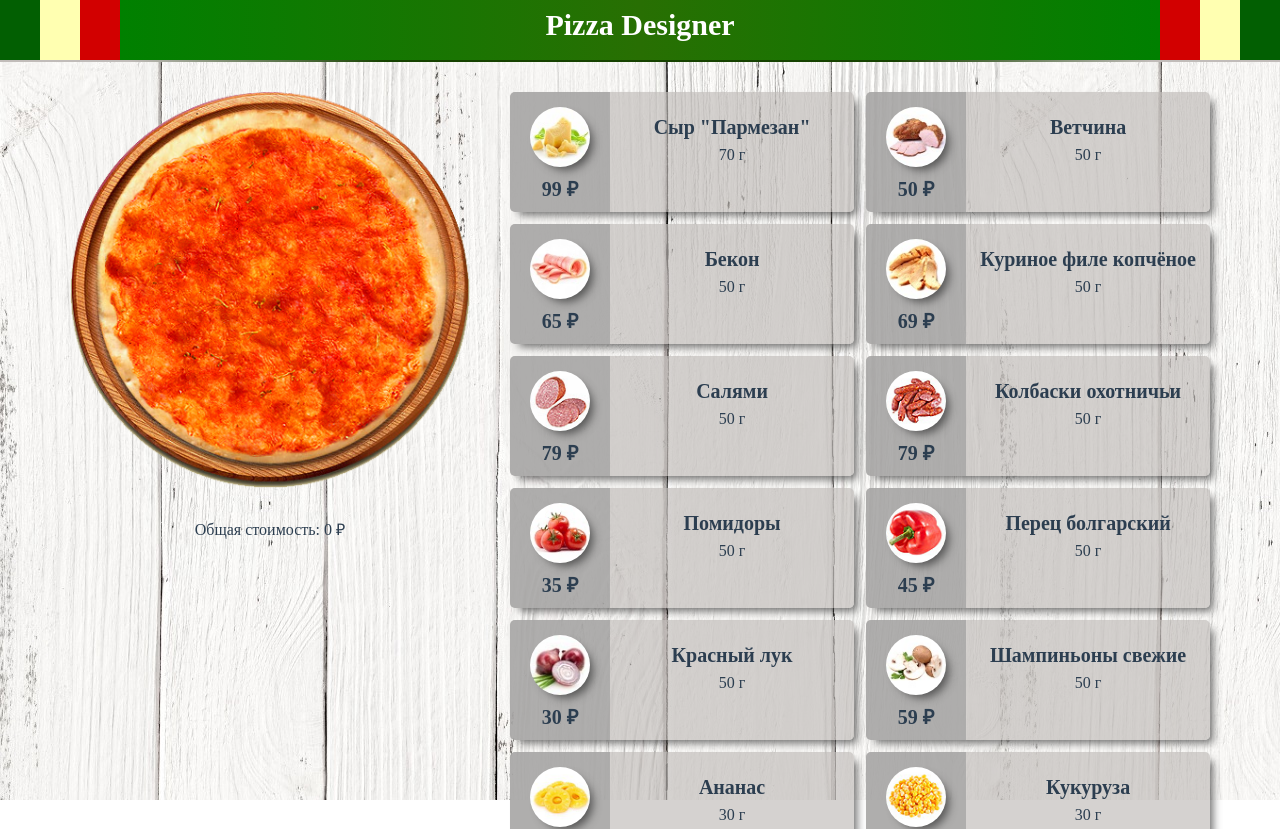
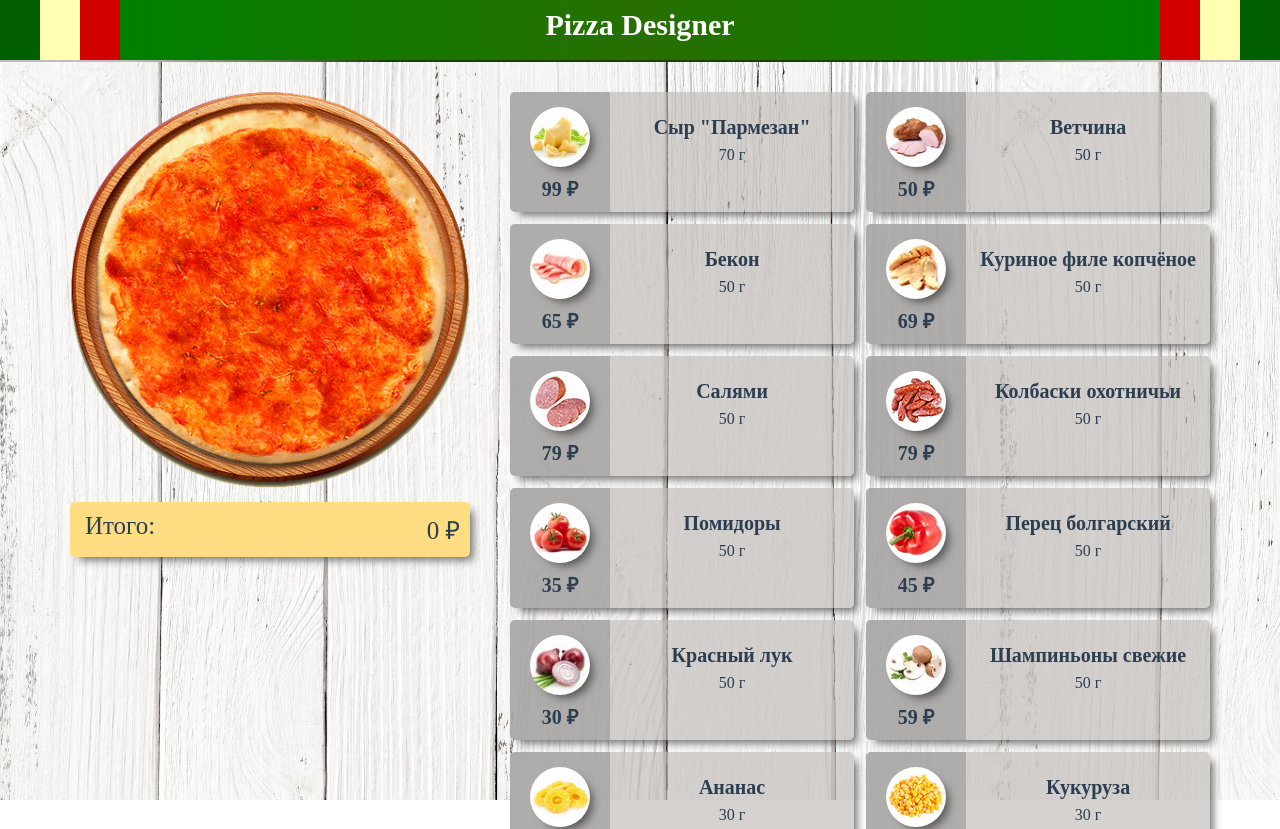
Before and after one commit to VladaMamutova/pizza-designer, a Vue app: page / in a window 1280 px wide. Shown: the top 829 px of the page. Built offline with nearby package versions, Linux system fonts and the light colour scheme.

Commit message:
feat: add style for order sum label

```diff
--- a/src/App.vue
+++ b/src/App.vue
@@ -17,7 +17,7 @@
         </div>
         <div class="ingredients-grid">
           <div class="ingredient-item" v-for="(ingredient, index) in pizzaIngredients" :key="ingredient.id" @click="updateOrder(index)">
-            <div class="ingredient-view" v-bind:class="{ selected: ingredient.hasInOrder }">
+            <div class="ingredient-view" v-bind:class="{ 'selected-view': ingredient.hasInOrder }">
               <img class="ingredient-icon" :src="ingredient.icon">
               <span> {{ ingredient.price }} ₽</span>
             </div>
@@ -26,14 +26,18 @@
                 <b>{{ ingredient.name }}</b>
                 <span class="portion"> {{ ingredient.portion }} г</span>
               </div>
-              <div v-show="ingredient.hasInOrder" class="order-info">
+              <div v-show="ingredient.hasInOrder" class="summary-info">
                 <img src="../static/images/remove.png" @click.stop="removeFromOrder(index)">
                 <div class="portion-count">×{{ getPortion(index) }}</div>
               </div>
             </div>
           </div>
         </div>
-        <p>Общая стоимость: {{ order.fullPrice }} ₽</p>
+        <div class="order-info">
+          <span>Итого:</span>
+          <span></span>
+          <span class="order-sum">{{ order.fullPrice }} ₽</span>
+        </div>
       </div>
     </div>
   </div>
@@ -308,9 +312,27 @@ hr {
   display: block;
 }
 
+.order-info {
+  margin: auto 0 auto 0;
+  padding-top: 10px;
+  font-size: 25px;
+  background-color: #ffdd83;
+  border-radius: 5px;
+  display: grid;
+  grid-template-columns: 100px auto auto;
+  grid-template-rows: 45px;
+  -webkit-box-shadow: 6px 6px 8px -3px rgba(50, 50, 50, 0.7);
+  -moz-box-shadow: 6px 6px 8px -3px rgba(50, 50, 50, 0.7);
+  box-shadow: 6px 6px 8px -3px rgba(50, 50, 50, 0.7);
+}
+
+.order-sum {
+  margin: 0 10px 0 auto;
+}
+
 .ingredients-grid {
   display: grid;
-  grid-template-columns: repeat(auto-fit, minmax(230px, 1fr));
+  grid-template-columns: repeat(auto-fit, minmax(240px, 1fr));
   grid-template-rows: repeat(10, 120px);
   grid-gap: 12px 12px;
   padding-left: 30px;
@@ -341,7 +363,9 @@ hr {
   background-color: #c1bcb9;
 }
 
-.ingredient-item:hover .order-info> img { display: flex; }
+.ingredient-item:hover .summary-info> img {
+  display: flex;
+}
 
 .ingredient-view {
   padding: 15px;
@@ -354,7 +378,7 @@ hr {
   border-radius: 5px 0 0 5px;
 }
 
-.selected {
+.selected-view {
   background: #d7bc74;
 }
 
@@ -403,7 +427,7 @@ hr {
   font-size: 16px;
 }
 
-.order-info {
+.summary-info {
   display: flex;
   flex-direction: row;
   position: absolute;
@@ -411,7 +435,7 @@ hr {
   width: 100%;
 }
 
-.order-info> img {
+.summary-info> img {
   display: none;
   width: 24px;
   height: 24px;
```
